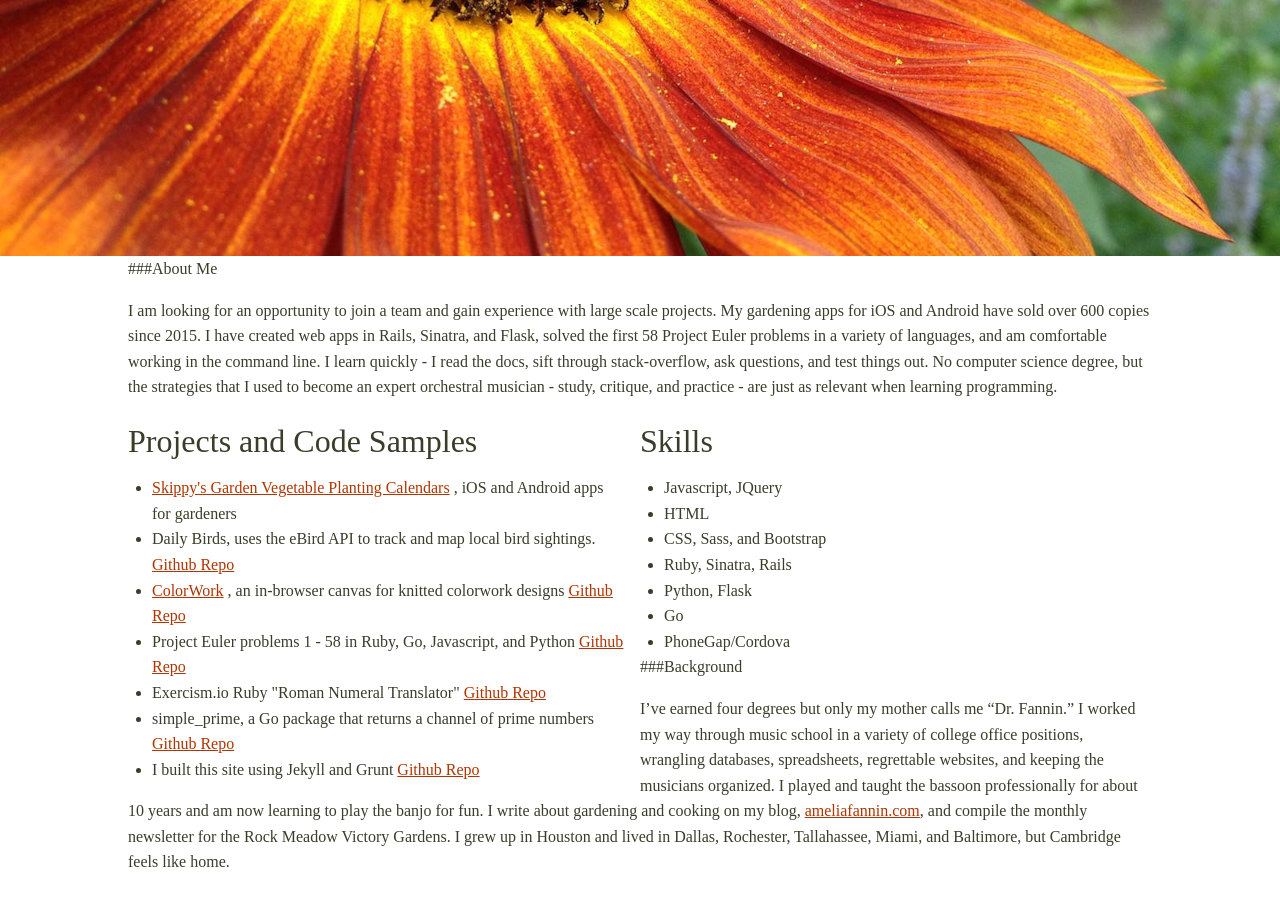
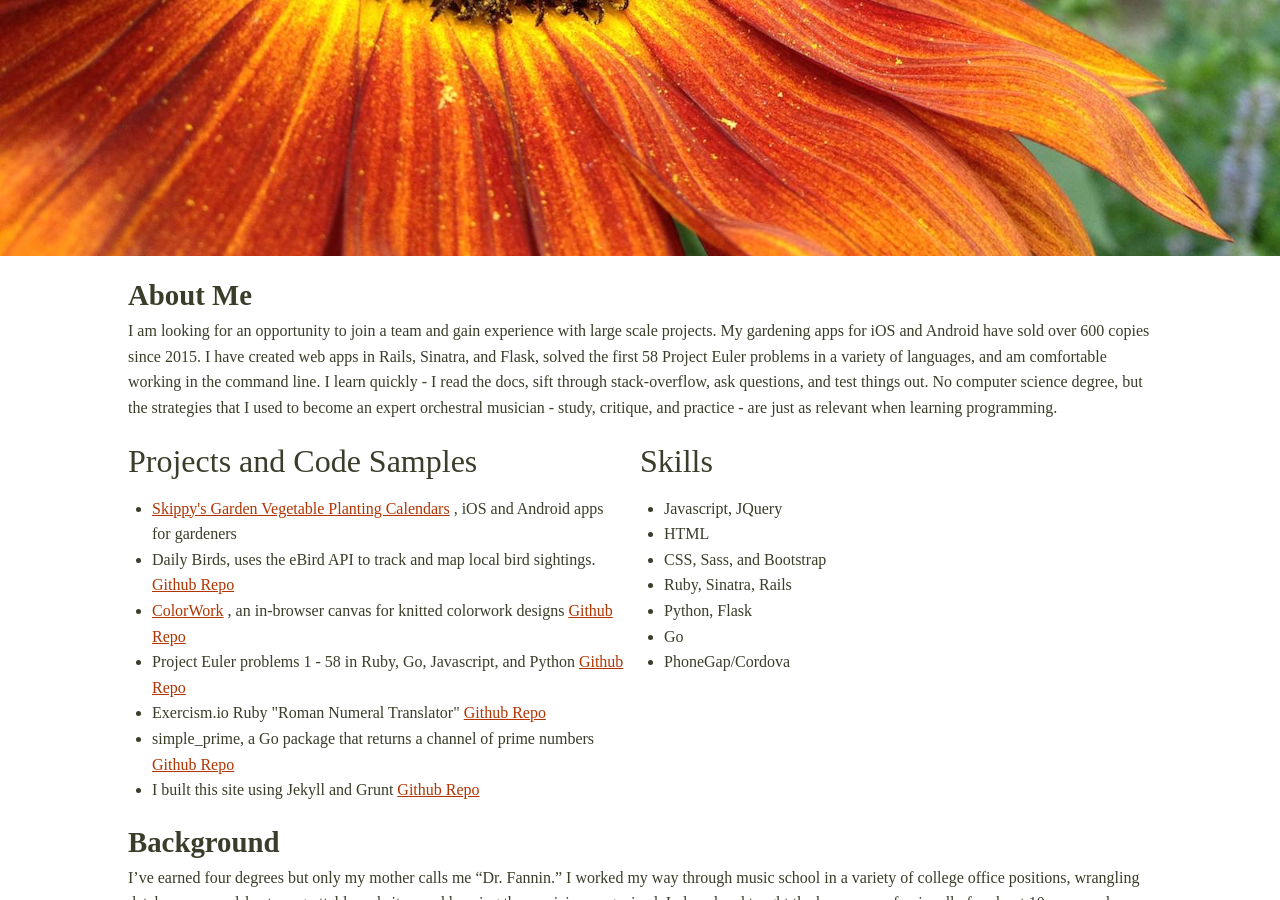
Before and after one commit to AmeliaFannin/AmeliaFannin.github.io, a Jekyll site: the page built from index.md, in a window 1280 px wide and 900 px high, scrolled down 644 px. Built offline with Jekyll 4.4.1, drawn with Linux system fonts in a browser that asks for light colours.

Commit message:
space added

```diff
--- a/index.md
+++ b/index.md
@@ -2,7 +2,7 @@
 layout: index
 ---
 
-###About Me
+#### About Me
 
 I am looking for an opportunity to join a team and gain experience with large scale projects. My gardening apps for iOS and Android have sold over 600 copies since 2015. I have created web apps in Rails, Sinatra, and Flask, solved the first 58 Project Euler problems in a variety of languages, and am comfortable working in the command line. I learn quickly - I read the docs, sift through stack-overflow, ask questions, and test things out. No computer science degree, but the strategies that I used to become an expert orchestral musician - study, critique, and practice - are just as relevant when learning programming.
 
@@ -67,7 +67,7 @@ I am looking for an opportunity to join a team and gain experience with large sc
 </div>
 
 
-###Background
+#### Background
 
 
 I've earned four degrees but only my mother calls me "Dr. Fannin." I worked my way through music school in a variety of college office positions, wrangling databases, spreadsheets, regrettable websites, and keeping the musicians organized. I played and taught the bassoon professionally for about 10 years and am now learning to play the banjo for fun. I write about gardening and cooking on my blog, <a href="http://ameliafannin.com" target="blank">ameliafannin.com</a>, and compile the monthly newsletter for the Rock Meadow Victory Gardens. I grew up in Houston and lived in Dallas, Rochester, Tallahassee, Miami, and Baltimore, but Cambridge feels like home.
```
